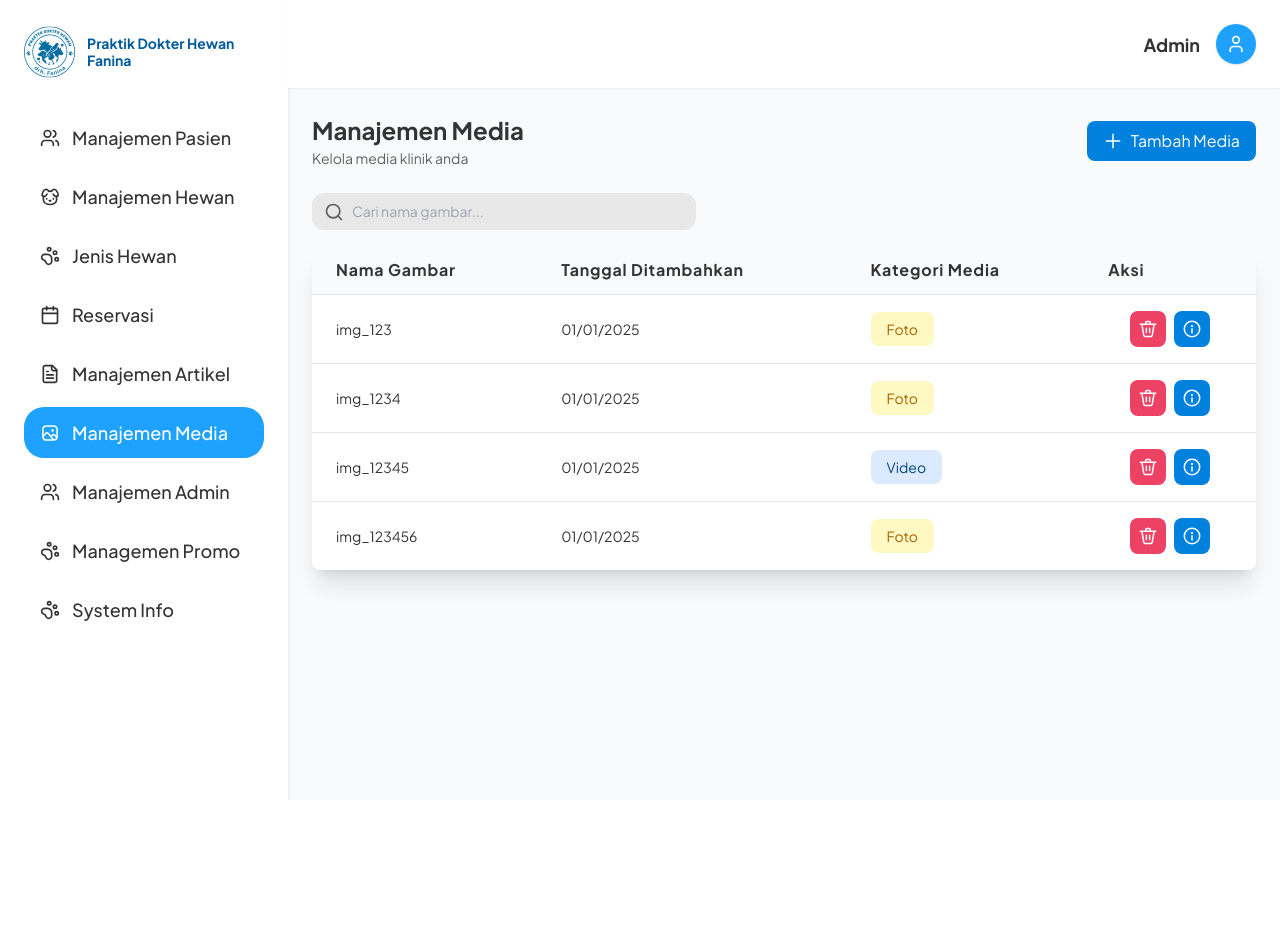
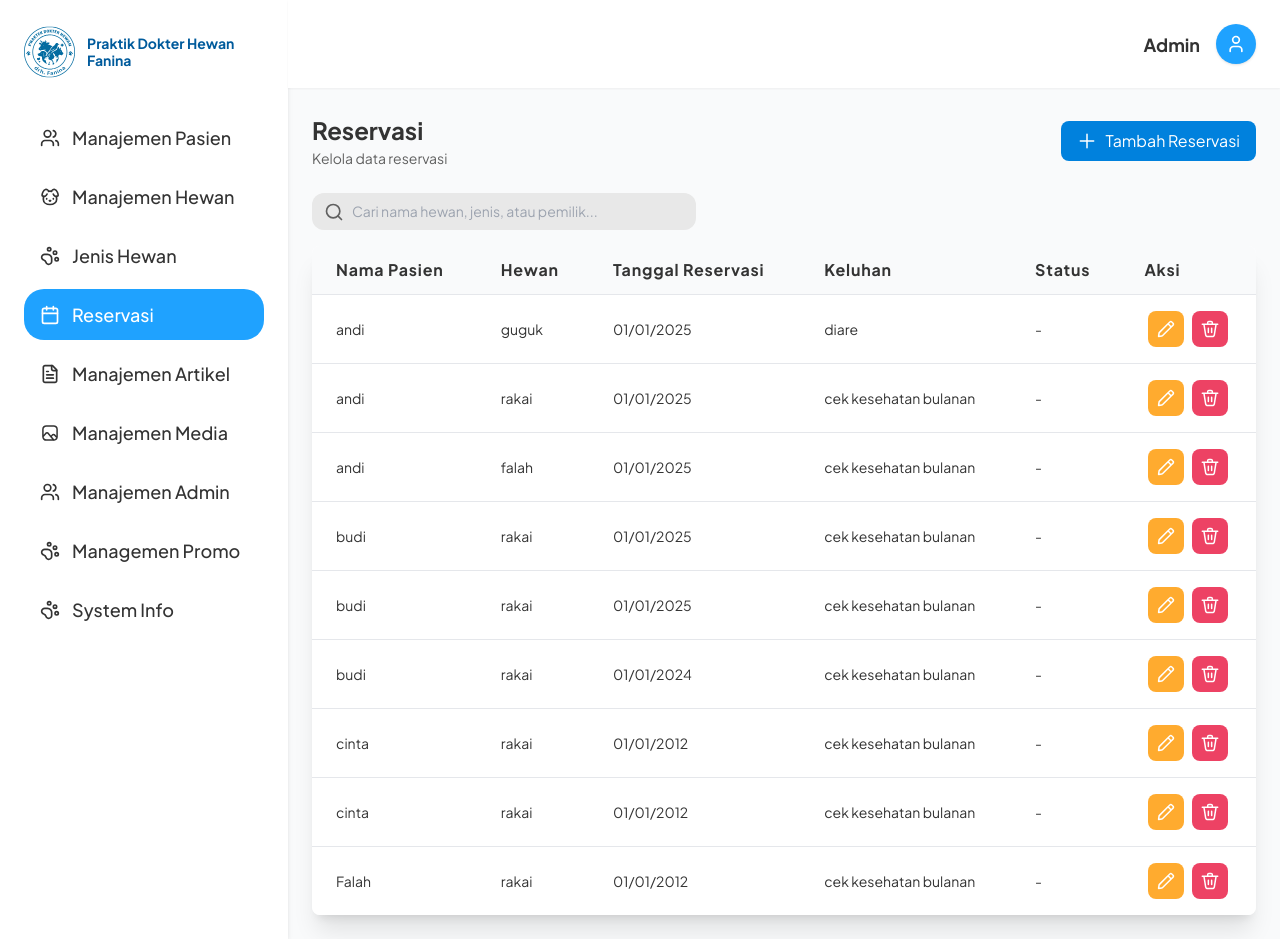
Before and after one commit to gantarimentari/compro-PAD, a Next.js app: page /dashboardAdmin in a window 1280 px wide. Before the commit the page ends 800 px from the top, so only its background shows below. Built offline with nearby package versions, Linux system fonts and the light colour scheme.

Commit message:
update tambah reservasi

```diff
--- a/components/dashboard/components/ManagementHewan.jsx
+++ b/components/dashboard/components/ManagementHewan.jsx
@@ -43,7 +43,7 @@ const flattenHewanData = (ownerData) => {
       owner.pets.forEach(pet => {
         flattened.push({
           id: pet.petId,
-          petName: pet.petName || `Hewan ${pet.petId}`, // Fallback jkalau ada petName
+          petName: pet.petName || `Hewan ${pet.petId}`, // Fallback jkalau ga  ada petName, sama ini jujur aku males ngisinya hehe nanti dihapus aja  kode || dan setelahnya
           species: pet.species,
           ownerName: owner.name,
           ownerId: owner.id
--- a/components/dashboard/components/Reservasi.jsx
+++ b/components/dashboard/components/Reservasi.jsx
@@ -6,6 +6,7 @@ import Table from '@ds/dashboard/components/Table';
 import SearchBar from '@ds/dashboard/layouts/ManagementSearch';
 import PageHeader from '@ds/dashboard/layouts/PageHeader';
 import Header from '@ds/shared/Header';
+import { TambahReservasiModal } from '@ds/dashboard/modals';
 
 // const MOCK_DATA = [
 const MOCK_DATA = [
@@ -13,34 +14,34 @@ const MOCK_DATA = [
     pets: [
       { petId: 101, species: "Kucing",date: '01/01/2025', petName: "guguk", keluhan:'diare' },
       { petId: 102, species: "Anjing", date: '01/01/2025', petName: 'rakai' },
-      { petId: 107, species: "Ikan", date: '01/01/2025' } ],
+      { petId: 107, species: "Ikan", date: '01/01/2025',petName: 'falah' } ],
     },
     {id: 2, name: "budi",
     pets: [
-      { petId: 104, species: "Kucing", date: '01/01/2025' },
-      { petId: 105, species: "Anjing",date: '01/01/2025' },
-      { petId: 103, species: "Ikan", date: '01/01/2024' } ],
+      { petId: 104, species: "Kucing", date: '01/01/2025', petName: 'rakai' },
+      { petId: 105, species: "Anjing",date: '01/01/2025', petName: 'rakai' },
+      { petId: 103, species: "Ikan", date: '01/01/2024', petName: 'rakai' } ],
     },
     {id: 3, name: "cinta",
     pets: [
-      { petId: 106, species: "Kucing", date: '01/01/2012' },
-      { petId: 109, species: "Anjing", date: '01/01/2012' },
+      { petId: 106, species: "Kucing", date: '01/01/2012',petName: 'rakai' },
+      { petId: 109, species: "Anjing", date: '01/01/2012', petName: 'rakai' },
       ],
   },
   {id: 4, name: "Falah",
     pets: [
-      { petId: 201, species: "Kucing", date: '01/01/2012' } ],
+      { petId: 201, species: "Kucing", date: '01/01/2012', petName: 'rakai' } ],
   },
 ];
 
 const flattenReservasiData = (ownerData)=>{
   const flattened =[];
   ownerData.forEach(owner => {
-    if(owner.pets && owner.pet.length>0){
-      owner.pets.fotEach(pet=>{
+    if(owner.pets && owner.pets.length > 0){
+      owner.pets.forEach(pet=>{
         flattened.push({
           id: pet.petId,
-          petName: pet.petName || `Hewan ${pet.petId}`, // Fallback jkalau ada petName sama ini jujur aku males ngisinya hehe nanti dihapus aja  kode || dan setelahnya
+          petName: pet.petName,
           species: pet.species,
           date: pet.date,
           keluhan: pet.keluhan || 'cek kesehatan bulanan',
@@ -53,7 +54,7 @@ const flattenReservasiData = (ownerData)=>{
 
   });
   return flattened;
-}
+};
 
 const RESERVASI_COLUMNS=[
   {key: 'ownerName', header: 'Nama Pasien'},
@@ -62,4 +63,104 @@ const RESERVASI_COLUMNS=[
   {key: 'keluhan', header: 'Keluhan'},
   {key: 'status', header: 'Status'},
   {key: 'actions', header: 'Aksi', isAction: true},
-]
+];
+
+export default function Reservasi(){
+   const [ReservasiData, setReservasiData]=useState(MOCK_DATA);
+   const [searchQuery, setSearchQuery] = useState('');
+   const [isModalOpen, setIsModalOpen] = useState(false);
+   // filter / search
+   const flattenedData = flattenReservasiData(ReservasiData);
+   const filteredData = flattenedData.filter(item=>
+    (item.petName?.toLowerCase() || '').includes(searchQuery.toLowerCase()) ||
+    (item.ownerName?.toLowerCase() || '').includes(searchQuery.toLowerCase()) ||
+    (item.species?.toLowerCase() || '').includes(searchQuery.toLowerCase()) ||
+    (item.date?.toLowerCase() || '').includes(searchQuery.toLowerCase()) ||
+    (item.keluhan?.toLowerCase() || '').includes(searchQuery.toLowerCase())
+    // || // ini belum diimplementasi
+    // (item.status?.toLowerCase() || '').includes(searchQuery.toLowerCase())
+   );
+   const handleSaveReservasi = (formData)=>{
+    const owner = ReservasiData.find(o => o.name === formData.ownerName);
+    if(owner){
+      // untuk cari spesies dari hewan yagn dipilih
+      const selectedPet = owner.pets?.find(p => p.petName === formData.petName);
+      const maxPetId = Math.max(...ReservasiData.flatMap(o => o.pets?.map(p => p.petId) || [0]), 0);
+      const newPet = {
+        petId: maxPetId + 1,
+        petName: formData.petName,
+        species: selectedPet?.species || '',
+        date: formData.date,
+        keluhan: formData.keluhan,
+      };
+      setReservasiData(ReservasiData.map(o =>
+        o.id === owner.id
+          ? { ...o, pets: [...(o.pets || []), newPet] }
+          : o
+      ));
+    }
+   }
+
+   const renderCell= (item, key)=>{
+    switch (key) {
+      // case 'status':
+      //   return (
+
+      //   )
+      case 'actions':
+        return (
+          <div className="flex justify-center space-x-2">
+            <Button
+              icon={<PenIcon className="h-4 w-4" />}
+              roundedClass="rounded-lg"
+              color="bg-accent-yellow-300"
+              hoverColor="hover:bg-accent-yellow-500"
+              focusColor="focus:bg-accent-yellow-400"
+              onClick={() => handleEdit(item)}
+              label={`Edit ${item.petName}`}
+            />
+            <Button
+              icon={<TrashIcon className="h-4 w-4" />}
+              roundedClass="rounded-lg"
+              color="bg-accent-red-300"
+              hoverColor="hover:bg-accent-red-400"
+              onClick={() => handleDelete(item.id)}
+              label={`Hapus ${item.petName}`}
+            />
+          </div>
+        );
+      default:
+        return item[key] || '-';
+    }
+   }
+
+   return (
+    <div className="space-y-6">
+      <PageHeader
+      title= 'Reservasi'
+      description= 'Kelola data reservasi'
+      addButtonText= 'Tambah Reservasi'
+      onAddClick= {() => setIsModalOpen(true)}
+      />
+      <div className="space-y-4">
+        <SearchBar
+        placeholderText="Cari nama hewan, jenis, atau pemilik..."
+        value={searchQuery}
+        onChange={(e) => setSearchQuery(e.target.value)}
+        />
+        <Table
+        columns={RESERVASI_COLUMNS}
+        data={filteredData}
+        renderCell={renderCell}
+        />
+      </div>
+      <TambahReservasiModal
+        isOpen={isModalOpen}
+        onClose={() => setIsModalOpen(false)}
+        onSave={handleSaveReservasi}
+        ownerData={MOCK_DATA}
+      />
+
+    </div>
+   )
+}
--- a/components/dashboard/modals/EditHewanModal.jsx
+++ b/components/dashboard/modals/EditHewanModal.jsx
@@ -29,7 +29,7 @@ const EditHewanModal = ({ isOpen, onClose, hewan, onSave }) => {
   const [formData, setFormData] = useState({
     petName: hewan?.petName || '',
     species: hewan?.species || '',
-    ownerName: hewan?.ownerName || hewan?.name || '',
+    ownerName: hewan?.name || '',
   });
 
   useEffect(() => {
@@ -37,7 +37,7 @@ const EditHewanModal = ({ isOpen, onClose, hewan, onSave }) => {
       setFormData({
         petName: hewan.petName,
         species: hewan.species,
-        ownerName: hewan.ownerName || hewan.name,
+        ownerName: hewan.name,
       });
     }
   }, [hewan]);
--- /dev/null
+++ b/components/dashboard/modals/TambahReservasiModal.jsx
@@ -0,0 +1,164 @@
+'use client';
+import React, { useState, useMemo, useEffect } from 'react';
+import BaseModal from './BaseModal';
+
+const TambahReservasiModal = ({ isOpen, onClose, onSave, ownerData = [] }) => {
+  const [formData, setFormData] = useState({
+
+    ownerName: '',
+    petName: '',
+    date: '',
+    keluhan: '',
+    // status: 'Belum Reservasi'
+  });
+  const availableOwners = useMemo(()=>{
+    if (ownerData && ownerData.length > 0) {
+      return ownerData.map(owner => ({ id: owner.id, name: owner.name }));
+    }
+    return [];
+  }, [ownerData]);
+
+  const availablePets = useMemo(()=>{
+    if(!formData.ownerName) {
+      return [];
+
+    }
+    const selectedOwner = ownerData.find(owner => owner.name === formData.ownerName);
+    if (selectedOwner && selectedOwner.pets && selectedOwner.pets.length > 0) {
+      const petName = new Set(selectedOwner.pets.map(pet => pet.petName));
+      return Array.from(petName);
+  }
+    return [];
+  }, [formData.ownerName, ownerData]);
+
+  useEffect(()=>{
+    if(formData.ownerName){
+      setFormData(prev => ({...prev, petName: ''}));
+    }
+  }, [formData.ownerName]);
+
+  useEffect(()=>{
+    if(!isOpen){
+      setFormData({
+        ownerName: '',
+        petName: '',
+        date: '',
+        keluhan: '',
+      });
+    }
+  }, [isOpen]);
+
+  const handleSubmit = (e)=>{
+    e.preventDefault();
+    onSave(formData);
+    setFormData({
+      ownerName: '',
+      petName: '',
+      date: '',
+      keluhan: '',
+    });
+    onClose();
+  };
+  return (
+    <BaseModal
+    isOpen={isOpen}
+      onClose={onClose}
+      title="Tambah Reservasi"
+      description="Buat reservasi baru untuk pasien"
+      maxWidth="max-w-lg"
+    >
+      <form onSubmit={handleSubmit} className="p-6 space-y-2">
+        <div>
+          <label className='block text-h-8 font-bold text-accent-neutral-1000'>
+            Nama Pasien
+          </label>
+          <select
+           value={formData.ownerName}
+           onChange={(e) => setFormData({ ...formData, ownerName: e.target.value })}
+           className="w-full bg-accent-neutral-200 px-4 py-2 rounded-lg focus:outline-none focus:ring-2 focus:ring-blue-500 transition duration-150 appearance-none"
+           required >
+            <option value="">Pilih nama pemilik</option>
+            {availableOwners.map((pemilik) => (
+              <option key={pemilik.id} value={pemilik.name}>
+                {pemilik.name}
+              </option>
+            ))}
+           </select>
+        </div>
+        <div>
+          <label className='block text-h-8 font-bold text-accent-neutral-1000'>
+            Hewan
+          </label>
+          <select
+           value={formData.petName}
+           onChange={(e) => setFormData({ ...formData, petName: e.target.value })}
+           className="w-full bg-accent-neutral-200 px-4 py-2 rounded-lg focus:outline-none focus:ring-2 focus:ring-blue-500 transition duration-150 appearance-none"
+           required
+           disabled={!formData.ownerName || availablePets.length === 0}
+           >
+            <option value="">
+              {!formData.ownerName
+              ? 'Pilih Hewan'
+              : availablePets.length === 0
+              ? 'Pemilik ini belum memiliki hewan'
+              : 'Pilih hewan'}
+            </option>
+            {availablePets.map((hewan, index) => (
+              <option key={index} value={hewan}>
+                {hewan}
+              </option>
+            ))}
+
+
+           </select>
+           </div>
+           <div>
+            <label className='block text-h-8 font-bold text-accent-neutral-1000'>
+              Tanggal
+            </label>
+            <input
+            type="date"
+            value={formData.date}
+            onChange={(e)=>setFormData({...formData, date: e.target.value})}
+            className="w-full bg-accent-neutral-200 px-4 py-2 rounded-lg focus:outline-none focus:ring-2 focus:ring-blue-500 transition duration-150"
+            required>
+            </input>
+           </div>
+           <div>
+            <label className='block text-h-8 font-bold text-accent-neutral-1000'>
+              Keluhan
+            </label>
+            <input
+            type="text"
+            value={formData.keluhan}
+            onChange={(e)=>setFormData({...formData, keluhan: e.target.value})}
+            placeholder='Deskripsikan keluhan atau tujuan kunjungan'
+            className="w-full bg-accent-neutral-200 px-4 py-4 rounded-lg focus:outline-none focus:ring-2 focus:ring-blue-500 transition duration-150"
+            required>
+            </input>
+
+           </div>
+
+           <div className="flex justify-end space-x-3 pt-3">
+          <button
+            type="button"
+            onClick={onClose}
+            className="px-6 py-2 border border-gray-300 rounded-lg text-gray-700 hover:bg-gray-50 transition duration-150"
+          >
+            Batal
+          </button>
+          <button
+            type="submit"
+            className="px-6 py-2 bg-blue-600 text-white rounded-lg hover:bg-blue-700 transition duration-150"
+          >
+            Simpan
+          </button>
+        </div>
+
+      </form>
+
+    </BaseModal>
+  );
+
+};
+export default TambahReservasiModal;
--- a/components/dashboard/modals/index.js
+++ b/components/dashboard/modals/index.js
@@ -22,3 +22,4 @@ export { default as EditHewanModal } from './EditHewanModal';
 // Jenis Hewan Modals
 export { default as TambahJenisHewanModal } from './TambahJenisHewanModal';
 export { default as EditJenisHewanModal } from './EditJenisHewanModal';
+export { default as TambahReservasiModal } from './TambahReservasiModal';
--- a/src/app/dashboardAdmin/page.jsx
+++ b/src/app/dashboardAdmin/page.jsx
@@ -8,9 +8,10 @@ import ManagemenMedia from "@ds/dashboard/components/ManagemenMedia";
 import ManagementPasien from "@ds/dashboard/components/ManagementPasien";
 import ManagementHewan from "@ds/dashboard/components/ManagementHewan";
 import JenisHewan from "@ds/dashboard/components/JenisHewan";
+import Reservasi from "@ds/dashboard/components/Reservasi";
 
 export default function DashboardAdminPage() {
-  const [activeMenu, setActiveMenu] = useState('media');
+  const [activeMenu, setActiveMenu] = useState('reservasi');
 
   return (
     <div className="min-h-screen bg-gray-50 flex">
@@ -24,6 +25,7 @@ export default function DashboardAdminPage() {
           {activeMenu === 'artikel' && <ManagemenArtikel />}
           {activeMenu === 'media' && <ManagemenMedia />}
           {activeMenu === 'pasien' && <ManagementPasien />}
+          {activeMenu === 'reservasi' && <Reservasi />}
 
 
         </main>
```
